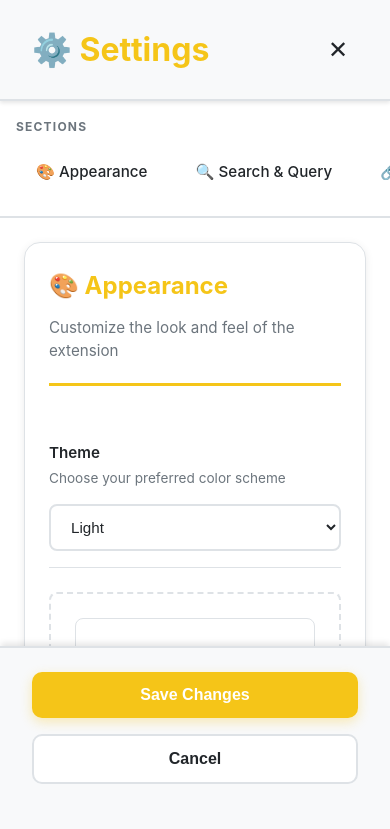
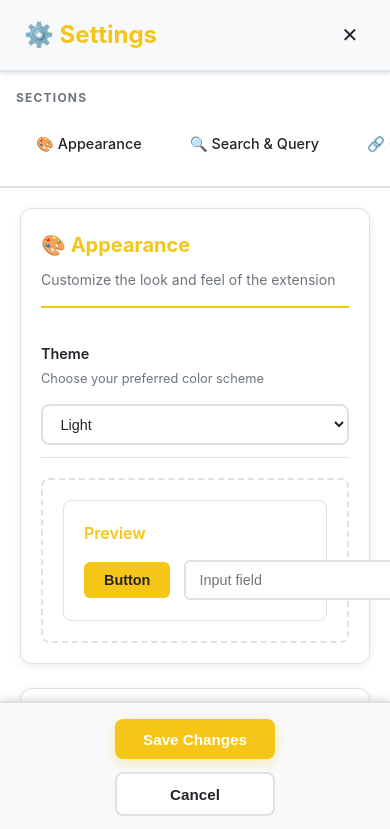
Before and after one commit to dsouzadwayne/Media-Links, a browser extension: page Media Links/settings.html in a window 390 px wide. Shown: the top 829 px of the page. Drawn offline with Linux system fonts and the light colour scheme.

Commit message:
made settings page slightly more visible

```diff
--- a/Media Links/settings.css
+++ b/Media Links/settings.css
@@ -29,7 +29,7 @@ body {
   z-index: 200;
   background: var(--secondary-bg);
   border-bottom: 2px solid var(--border);
-  padding: 1.5rem 2rem;
+  padding: 1rem 1.5rem;
   box-shadow: var(--shadow);
 }
 
@@ -40,7 +40,7 @@ body {
 }
 
 .settings-header h1 {
-  font-size: 2rem;
+  font-size: 1.5rem;
   font-weight: 700;
   color: var(--accent);
 }
@@ -49,13 +49,13 @@ body {
   background: transparent;
   border: none;
   color: var(--text-primary);
-  font-size: 1.5rem;
+  font-size: 1.25rem;
   cursor: pointer;
-  padding: 0.5rem;
+  padding: 0.4rem;
   border-radius: 50%;
   transition: all 0.2s ease;
-  width: 40px;
-  height: 40px;
+  width: 32px;
+  height: 32px;
   display: flex;
   align-items: center;
   justify-content: center;
@@ -77,13 +77,13 @@ body {
 
 /* Sidebar Navigation */
 .settings-sidebar {
-  width: 260px;
+  width: 220px;
   background: var(--surface-bg);
   border-right: 2px solid var(--border);
-  padding: 2rem 0;
+  padding: 1.5rem 0;
   position: sticky;
-  top: 80px;
-  height: calc(100vh - 80px);
+  top: 60px;
+  height: calc(100vh - 60px);
   overflow-y: auto;
   flex-shrink: 0;
   align-self: flex-start;
@@ -112,11 +112,11 @@ body {
 .sidebar-link {
   display: flex;
   align-items: center;
-  gap: 0.75rem;
-  padding: 0.875rem 1.5rem;
+  gap: 0.6rem;
+  padding: 0.7rem 1.25rem;
   color: var(--text-primary);
   text-decoration: none;
-  font-size: 0.95rem;
+  font-size: 0.9rem;
   font-weight: 500;
   transition: all 0.2s ease;
   border-left: 3px solid transparent;
@@ -149,16 +149,16 @@ body {
 /* Content */
 .settings-content {
   flex: 1;
-  padding: 2.5rem 3rem;
+  padding: 1.5rem 2rem;
   overflow: visible;
 }
 
 /* Sections */
 .settings-section {
   background: var(--surface-bg);
-  border-radius: 16px;
-  padding: 2.5rem;
-  margin-bottom: 2.5rem;
+  border-radius: 12px;
+  padding: 1.5rem;
+  margin-bottom: 1.5rem;
   border: 1px solid var(--border);
   box-shadow: 0 2px 8px rgba(0, 0, 0, 0.08);
   transition: all 0.3s ease;
@@ -169,28 +169,28 @@ body {
 }
 
 .section-header {
-  margin-bottom: 2.5rem;
-  padding-bottom: 1.25rem;
-  border-bottom: 3px solid var(--accent);
+  margin-bottom: 1.5rem;
+  padding-bottom: 1rem;
+  border-bottom: 2px solid var(--accent);
   position: relative;
 }
 
 .section-header::after {
   content: '';
   position: absolute;
-  bottom: -3px;
+  bottom: -2px;
   left: 0;
-  width: 80px;
-  height: 3px;
+  width: 60px;
+  height: 2px;
   background: var(--accent);
   opacity: 0.3;
 }
 
 .section-header h2 {
-  font-size: 1.75rem;
+  font-size: 1.35rem;
   font-weight: 700;
   color: var(--accent);
-  margin-bottom: 0.75rem;
+  margin-bottom: 0.5rem;
   display: flex;
   align-items: center;
   gap: 0.5rem;
@@ -198,16 +198,16 @@ body {
 
 .section-description {
   color: var(--text-secondary);
-  font-size: 0.95rem;
+  font-size: 0.875rem;
   line-height: 1.5;
 }
 
 /* Setting Groups */
 .setting-group {
-  margin-bottom: 2.5rem;
-  padding: 1.5rem;
+  margin-bottom: 1.5rem;
+  padding: 1.25rem;
   background: var(--primary-bg);
-  border-radius: 12px;
+  border-radius: 10px;
   border: 1px solid var(--border);
 }
 
@@ -216,11 +216,11 @@ body {
 }
 
 .group-title {
-  font-size: 1.3rem;
+  font-size: 1.1rem;
   font-weight: 600;
   color: var(--accent);
-  margin-bottom: 1.5rem;
-  padding-bottom: 0.75rem;
+  margin-bottom: 1.25rem;
+  padding-bottom: 0.6rem;
   border-bottom: 2px solid var(--border);
   display: flex;
   align-items: center;
@@ -229,10 +229,10 @@ body {
 
 /* Profile Content */
 #profile-container {
-  margin-top: 2rem;
-  padding: 1.5rem;
+  margin-top: 1.5rem;
+  padding: 1.25rem;
   background: var(--primary-bg);
-  border-radius: 12px;
+  border-radius: 10px;
   border: 1px solid var(--border);
 }
 
@@ -245,14 +245,14 @@ body {
 }
 
 .profile-title {
-  font-size: 1.2rem;
+  font-size: 1.05rem;
   font-weight: 600;
   color: var(--text-primary);
-  margin-bottom: 1.5rem;
-  padding: 0.75rem 1rem;
+  margin-bottom: 1.25rem;
+  padding: 0.65rem 0.9rem;
   background: var(--surface-bg);
   border-radius: 8px;
-  border-left: 4px solid var(--accent);
+  border-left: 3px solid var(--accent);
 }
 
 .profile-settings {
@@ -276,7 +276,7 @@ body {
   display: flex;
   justify-content: space-between;
   align-items: center;
-  padding: 1rem 0;
+  padding: 0.75rem 0;
   border-bottom: 1px solid var(--border);
   transition: all 0.2s ease;
 }
@@ -286,12 +286,12 @@ body {
 }
 
 .setting-item:hover {
-  padding-left: 0.5rem;
+  padding-left: 0.4rem;
 }
 
 /* Special styling for profile pattern items in grid */
 .profile-settings .setting-item {
-  padding: 1rem;
+  padding: 0.85rem;
   border: 1px solid var(--border);
   border-radius: 8px;
   background: var(--surface-bg);
@@ -303,7 +303,7 @@ body {
   border-color: var(--accent);
   box-shadow: 0 2px 6px rgba(0, 0, 0, 0.1);
   transform: translateY(-2px);
-  padding: 1rem;
+  padding: 0.85rem;
 }
 
 .setting-label {
@@ -316,25 +316,25 @@ body {
 
 .label-text {
   font-weight: 600;
-  font-size: 0.95rem;
+  font-size: 0.9rem;
   color: var(--text-primary);
   line-height: 1.4;
 }
 
 .label-description {
-  font-size: 0.85rem;
+  font-size: 0.8rem;
   color: var(--text-secondary);
   line-height: 1.4;
 }
 
 .setting-input {
-  width: 250px;
-  padding: 0.75rem 1rem;
+  width: 220px;
+  padding: 0.6rem 0.85rem;
   background: var(--primary-bg);
   border: 2px solid var(--border);
   border-radius: 8px;
   color: var(--text-primary);
-  font-size: 0.95rem;
+  font-size: 0.9rem;
   transition: all 0.2s ease;
 }
 
@@ -352,8 +352,8 @@ body {
 .toggle {
   position: relative;
   display: inline-block;
-  width: 60px;
-  height: 32px;
+  width: 52px;
+  height: 28px;
   cursor: pointer;
 }
 
@@ -370,7 +370,7 @@ body {
   right: 0;
   bottom: 0;
   background-color: var(--border);
-  border-radius: 34px;
+  border-radius: 28px;
   transition: all 0.3s ease;
   box-shadow: inset 0 2px 4px rgba(0, 0, 0, 0.1);
 }
@@ -378,10 +378,10 @@ body {
 .toggle-slider:before {
   position: absolute;
   content: "";
-  height: 24px;
-  width: 24px;
-  left: 4px;
-  bottom: 4px;
+  height: 22px;
+  width: 22px;
+  left: 3px;
+  bottom: 3px;
   background-color: white;
   border-radius: 50%;
   transition: all 0.3s ease;
@@ -394,7 +394,7 @@ body {
 }
 
 .toggle input:checked + .toggle-slider:before {
-  transform: translateX(28px);
+  transform: translateX(24px);
 }
 
 .toggle:hover .toggle-slider {
@@ -418,8 +418,8 @@ body {
 
 /* Theme Preview */
 .theme-preview {
-  margin-top: 1.5rem;
-  padding: 1.5rem;
+  margin-top: 1.25rem;
+  padding: 1.25rem;
   background: var(--primary-bg);
   border-radius: 8px;
   border: 2px dashed var(--border);
@@ -428,25 +428,25 @@ body {
 .preview-card {
   background: var(--surface-bg);
   border-radius: 8px;
-  padding: 1.5rem;
+  padding: 1.25rem;
   border: 1px solid var(--border);
 }
 
 .preview-header {
   font-weight: 600;
-  font-size: 1.1rem;
-  margin-bottom: 1rem;
+  font-size: 1rem;
+  margin-bottom: 0.85rem;
   color: var(--accent);
 }
 
 .preview-content {
   display: flex;
-  gap: 1rem;
+  gap: 0.85rem;
   align-items: center;
 }
 
 .preview-button {
-  padding: 0.75rem 1.5rem;
+  padding: 0.6rem 1.25rem;
   background: var(--accent);
   color: var(--text-primary);
   border: none;
@@ -454,6 +454,7 @@ body {
   font-weight: 600;
   cursor: pointer;
   transition: all 0.2s ease;
+  font-size: 0.9rem;
 }
 
 .preview-button:hover {
@@ -463,26 +464,27 @@ body {
 
 .preview-input {
   flex: 1;
-  padding: 0.75rem 1rem;
+  padding: 0.6rem 0.85rem;
   background: var(--primary-bg);
   border: 2px solid var(--border);
   border-radius: 6px;
   color: var(--text-primary);
+  font-size: 0.9rem;
 }
 
 /* Danger Zone */
 .danger-zone {
   flex-direction: column;
   align-items: flex-start;
-  gap: 0.75rem;
-  padding: 1.5rem;
+  gap: 0.65rem;
+  padding: 1.25rem;
   background: rgba(255, 100, 100, 0.1);
   border: 2px solid var(--danger);
   border-radius: 8px;
 }
 
 .danger-button {
-  padding: 0.75rem 1.5rem;
+  padding: 0.6rem 1.25rem;
   background: var(--danger);
   color: white;
   border: none;
@@ -490,6 +492,7 @@ body {
   font-weight: 600;
   cursor: pointer;
   transition: all 0.2s ease;
+  font-size: 0.9rem;
 }
 
 .danger-button:hover {
@@ -499,7 +502,7 @@ body {
 
 .danger-description {
   color: var(--text-secondary);
-  font-size: 0.85rem;
+  font-size: 0.8rem;
 }
 
 /* Footer */
@@ -508,25 +511,29 @@ body {
   bottom: 0;
   background: var(--secondary-bg);
   border-top: 2px solid var(--border);
-  padding: 1.5rem 2rem;
+  padding: 0;
   box-shadow: 0 -4px 6px -1px rgba(0, 0, 0, 0.1);
+  display: flex;
+  flex-direction: column;
+  align-items: center;
 }
 
 .footer-content {
   display: flex;
-  gap: 1rem;
+  gap: 0.85rem;
   justify-content: center;
-  margin-bottom: 0.75rem;
+  align-items: center;
+  padding: 1rem 1.5rem;
 }
 
 .primary-button {
-  padding: 0.875rem 2rem;
+  padding: 0.7rem 1.75rem;
   background: var(--accent);
   color: white;
   border: none;
-  border-radius: 10px;
+  border-radius: 8px;
   font-weight: 700;
-  font-size: 1rem;
+  font-size: 0.95rem;
   cursor: pointer;
   transition: all 0.2s ease;
   box-shadow: 0 4px 12px var(--accent-glow);
@@ -563,13 +570,13 @@ body {
 }
 
 .secondary-button {
-  padding: 0.875rem 2rem;
+  padding: 0.7rem 1.75rem;
   background: var(--surface-bg);
   color: var(--text-primary);
   border: 2px solid var(--border);
-  border-radius: 10px;
+  border-radius: 8px;
   font-weight: 600;
-  font-size: 1rem;
+  font-size: 0.95rem;
   cursor: pointer;
   transition: all 0.2s ease;
   position: relative;
@@ -608,10 +615,10 @@ body {
 
 .save-status {
   text-align: center;
-  font-size: 0.9rem;
-  min-height: 1.5rem;
+  font-size: 0.85rem;
   font-weight: 600;
   transition: all 0.3s ease;
+  padding: 0 1.5rem 0.75rem 1.5rem;
 }
 
 .save-status.success {
@@ -716,6 +723,7 @@ body[data-theme="cat-night"] {
 /* Smooth scrolling */
 html {
   scroll-behavior: smooth;
+  scroll-padding-top: 80px;
 }
 
 html, body {
@@ -792,15 +800,15 @@ html, body {
   }
 
   .settings-content {
-    padding: 1.5rem;
+    padding: 1.25rem;
   }
 
   .settings-section {
-    padding: 1.5rem;
+    padding: 1.25rem;
   }
 
   .section-header h2 {
-    font-size: 1.5rem;
+    font-size: 1.25rem;
   }
 
   .setting-item {
--- a/Media Links/settings.js
+++ b/Media Links/settings.js
@@ -446,6 +446,16 @@ function initializeSidebarNavigation() {
   function updateActiveLink() {
     const fromTop = window.scrollY + 100; // Offset for better UX
 
+    // Check if we're at the bottom of the page
+    const isAtBottom = (window.innerHeight + window.scrollY) >= document.documentElement.scrollHeight - 10;
+
+    if (isAtBottom) {
+      // Activate the last link when at bottom
+      sidebarLinks.forEach(link => link.classList.remove('active'));
+      sidebarLinks[sidebarLinks.length - 1].classList.add('active');
+      return;
+    }
+
     sidebarLinks.forEach(link => {
       const section = document.querySelector(link.hash);
 
```
Also changed, not shown: Media Links/manifest.json, 1 other file.
